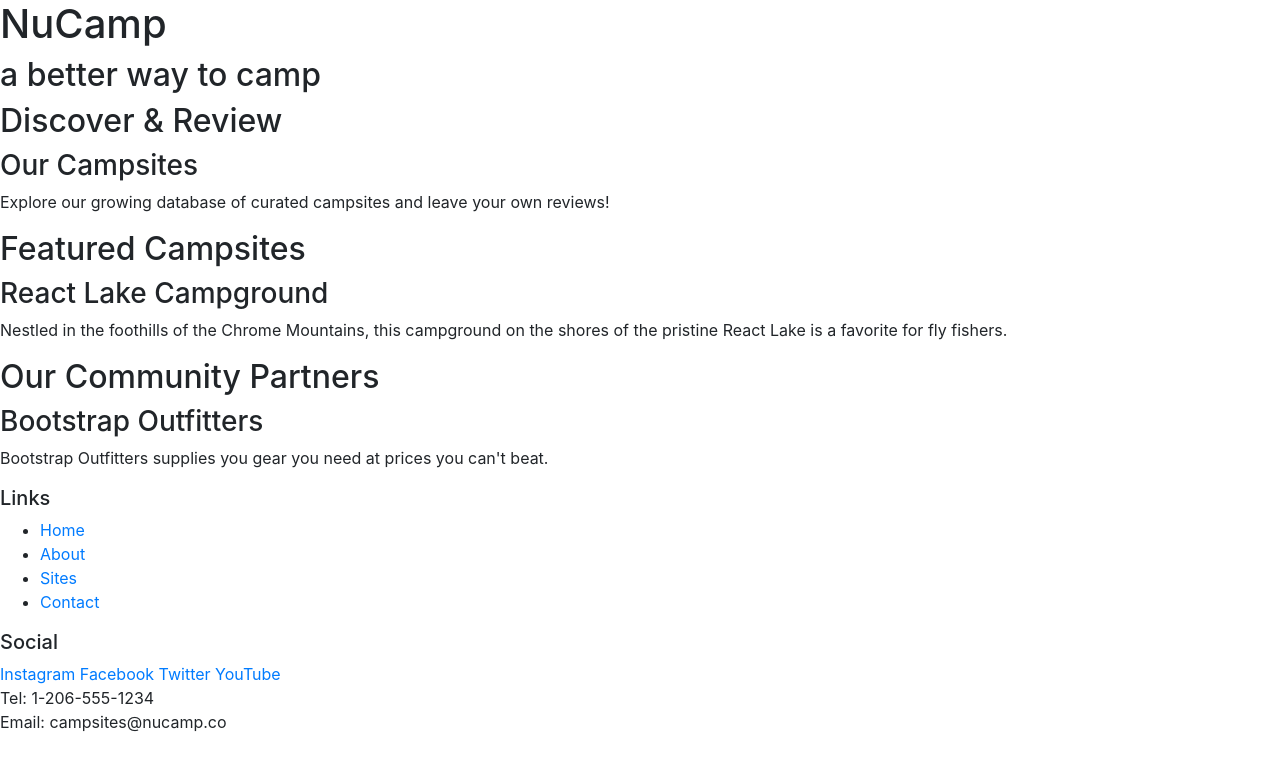
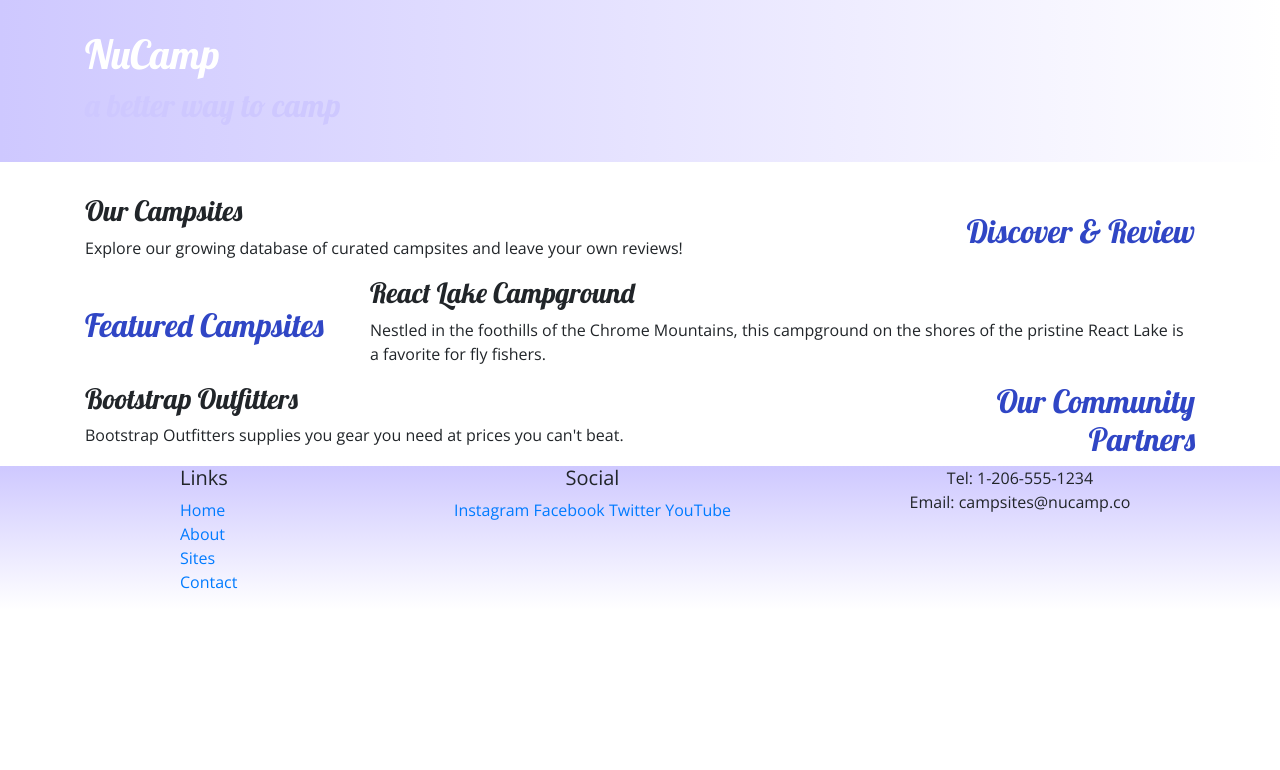
Before and after one commit to DoverTx/nucamp-bootstrap, a website: page index.html in a window 1280 px wide. Drawn offline with nearby package versions, Linux system fonts and the light colour scheme.

Commit message:
Adding Custom Styles

```diff
--- /dev/null
+++ b/css/styles.css
@@ -0,0 +1,31 @@
+body {
+    font-family: "Open Sans", sans-serif;
+}
+
+h1, h2, h3 {
+    font-family: "Lobster", cursive;
+}
+
+h2 {
+    color: #3046C5;
+}
+
+header h2 {
+    color: #CEC8FF;
+}
+
+footer {
+    background-image: linear-gradient(#CEC8FF, white);
+}
+
+.jumbotron {
+    padding: 30px;
+    background-image: linear-gradient(to right, #CEC8FF, white);
+    color: white;
+}
+
+row-content {
+    padding: 50px 0;
+    border-bottom: 1px ridge;
+    min-height: 200px;
+}
--- a/index.html
+++ b/index.html
@@ -4,56 +4,87 @@
     <meta charset="UTF-8">
     <meta name="viewport" content="width=device-width, initial-scale=1.0">
 
+    <!--  Bootstrap CSS  -->
     <link rel="stylesheet" href="node_modules/bootstrap/dist/css/bootstrap.min.css" />
+
+    <!-- Additional CSS must be place after Bootstrap CSS -->
+    <link rel="stylesheet" href="https://fonts.googleapis.com/css?family=Lobster|Open+Sans" />
+    <link rel="stylesheet" href="css/styles.css" />
 
     <title>NuCamp: A Better Way To Camp</title>
 </head>
 <body>
-    <header>
-        <div>
+    <header class="jumbotron jumbotron-fluid">
+        <div class="container">
+            <div class="row row-content align-items-center">
+                <div class="col">
                     <h1>NuCamp</h1>
                     <h2>a better way to camp</h2>
                 </div>
+            </div>
+       </div>
     </header>
 
-    <div>
-        <h2>Discover & Review</h2>
+    <div class="container">
+        <div class="row row-content align-items-center">
+            <div class="col-sm-4 order-sm-last col-md-3">
+                <h2 class="text-sm-right">Discover & Review</h2>
+            </div>
+            <div class="col">
                 <h3>Our Campsites</h3>
                 <p>Explore our growing database of curated campsites and leave your own reviews!</p>
             </div>
+        </div>
+    </div>
 
-    <div>
+    <div class="container">
+        <div class="row row-content align-items-center">
+            <div class="col-sm-4 col-md-3">
                 <h2>Featured Campsites</h2>
+            </div>
+            <div class="col">
                 <h3>React Lake Campground</h3>
                 <p>Nestled in the foothills of the Chrome Mountains, this campground on the shores of the pristine React Lake is a favorite for fly fishers.</p>
             </div>
+        </div>
+    </div>
 
-    <div>
-        <h2>Our Community Partners</h2>
+    <div class="container">
+        <div class="row">
+            <div class="col-sm-4 order-sm-last col-md-3">
+                <h2 class="text-sm-right">Our Community Partners</h2>
+            </div>
+            <div class="col">
                 <h3>Bootstrap Outfitters</h3>
                 <p>Bootstrap Outfitters supplies you gear you need at prices you can't beat.</p>
             </div>
+        </div>
+    </div>
 
     <footer>
-        <div>
+        <div class="container">
+            <div class="row">
+                <div class="col-4 col-sm-2 offset-1">
                     <h5>Links</h5>
-            <ul>
+                    <ul class="list-unstyled">
                         <li><a href="#">Home</a></li>
                         <li><a href="#">About</a></li>
                         <li><a href="#">Sites</a></li>
                         <li><a href="#">Contact</a></li>
                     </ul>
                 </div>
-        <div>
+                <div class="col-6 col-sm-5 text-center">
                     <h5>Social</h5>
                     <a href="http://instagram.com/">Instagram</a>
                     <a href="http://facebook.com/">Facebook</a>
                     <a href="http://twitter.com/">Twitter</a>
                     <a href="http://youtube.com/">YouTube</a>
                 </div>
-        <div>
+                <div class="col-sm-4 text-center">
                     Tel: 1-206-555-1234<br />
                     Email: campsites@nucamp.co
+                </div>
+            </div>
         </div>
     </footer>
 
```
Also changed, not shown: grid-help.html (added, +51 -0 lines). Lines whose indentation alone changed are shown as unchanged.
